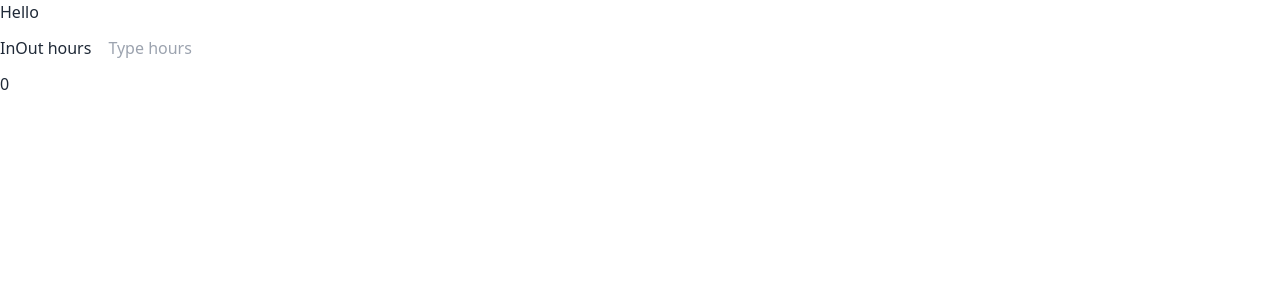
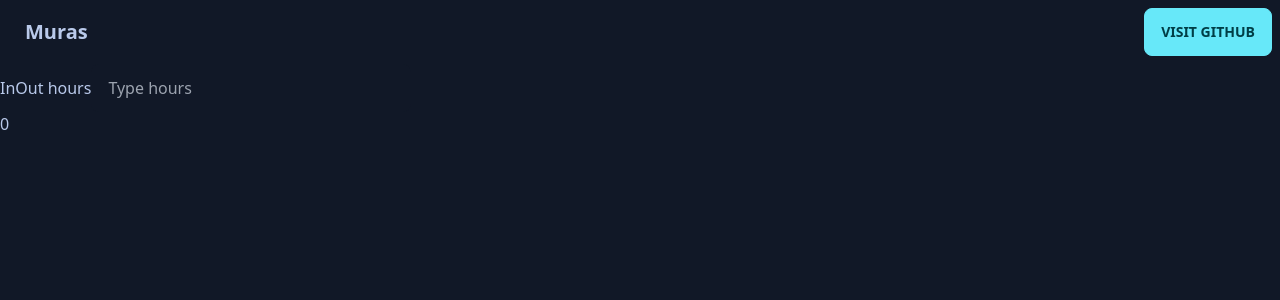
Before and after one commit to TheGreatShan/TimeConverter, a Vue app: page / in a window 1280 px wide. Shown: the top 300 px of the page. Built offline with nearby package versions, Linux system fonts and the light colour scheme.

Commit message:
:lipstick: Navbar has been added

```diff
--- a/src/App.vue
+++ b/src/App.vue
@@ -1,9 +1,11 @@
 <script setup lang="ts">
 import InOutHours from './components/InOutHours.vue';
+import Navbar from './components/Navbar.vue'
 </script>
 
 <template>
   <div>
+    <Navbar />
     <InOutHours />
   </div>
 </template>
--- a/src/components/InOutHours.vue
+++ b/src/components/InOutHours.vue
@@ -1,17 +1,17 @@
 import { CalculateDecimal } from '../lib/CalculateDecimal';
 <template>
     <div>
-        <h1>Hello</h1>
         <label>InOut hours</label>
-        <input v-model="hours" v-on:input="decimalHours" type="text" placeholder="Type hours" className="input w-full max-w-xs dark:bg-white dark:text-black" />
+        <input v-model="hours" v-on:input="decimalHours" type="text" placeholder="Type hours"
+            className="input w-full max-w-xs dark:bg-white dark:text-black" />
 
-        <h1>{{decimal}}</h1>
+        <h1>{{ decimal }}</h1>
     </div>
 </template>
 
 
-<script lang="ts">import { CalculateDecimal } from '../lib/CalculateDecimal';
-
+<script lang="ts">
+import { CalculateDecimal } from '../lib/CalculateDecimal';
 export default {
     data() {
         return {
@@ -20,7 +20,7 @@ import { CalculateDecimal } from '../lib/CalculateDecimal';
         }
     },
     methods: {
-            decimalHours(event : any): void {
+        decimalHours(event: any): void {
             this.decimal = CalculateDecimal(event.target.value)
         }
     }
--- /dev/null
+++ b/src/components/Navbar.vue
@@ -0,0 +1,10 @@
+<template>
+    <div className="navbar bg-base-100">
+        <div className="navbar-start">
+            <a className="btn btn-ghost normal-case text-xl">Muras</a>
+        </div>
+        <div className="navbar-end">
+            <a className="btn" target="_blank" rel="noopener noreferrer" href="https://github.com/Shan15">Visit Github</a>
+        </div>
+    </div>
+</template>
--- a/tailwind.config.cjs
+++ b/tailwind.config.cjs
@@ -3,6 +3,24 @@ module.exports = {
   darkMode: false, // or 'media' or 'class'
   theme: {
     extend: {},
+  }, daisyui: {
+    styled: true,
+    themes: [
+      {
+        main: {
+
+          "primary": "#bbf7d0",
+          "secondary": "#4d7c0f",
+          "accent": "#3f6212",
+          "neutral": "#67e8f9",
+          "base-100": "#111827",
+          "info": "#3ABFF8",
+          "success": "#36D399",
+          "warning": "#FBBD23",
+          "error": "#F87272",
+        },
+      },
+    ],
   },
   variants: {
     extend: {},
```
Lines whose indentation alone changed are shown as unchanged.
